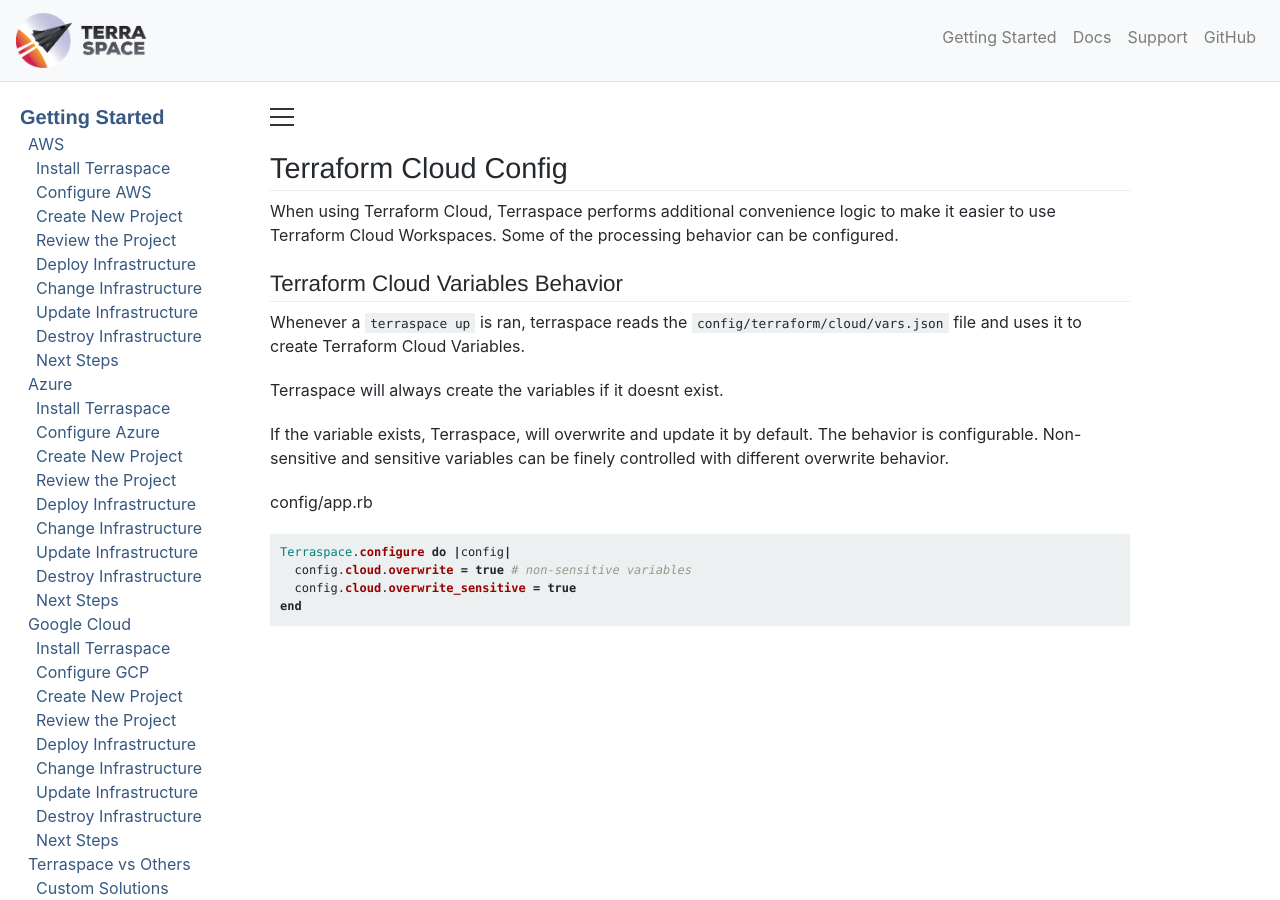
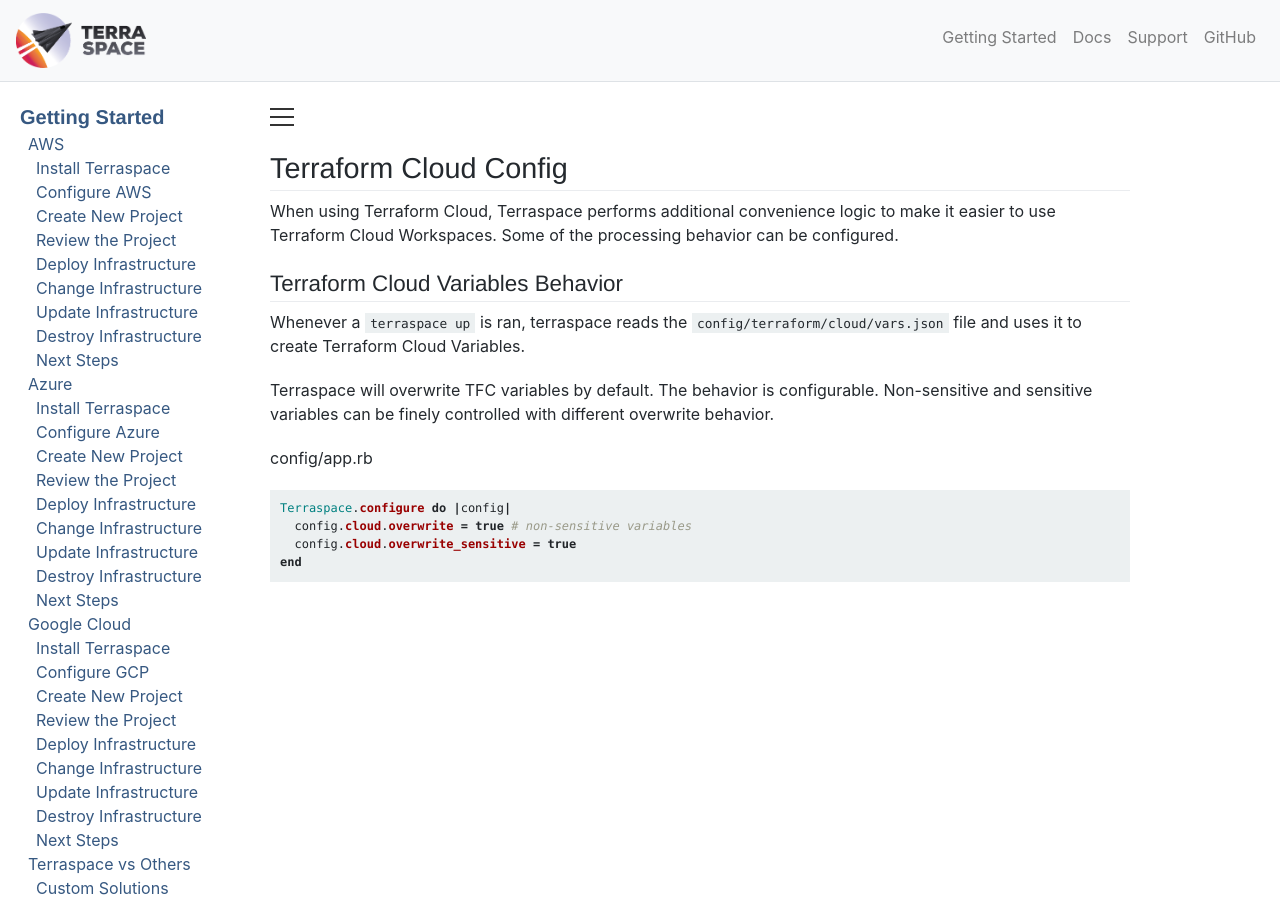
Before and after one commit to boltops-tools/terraspace-docs, a Jekyll site: the page built from _docs/cloud/config.md, in a window 1280 px wide and 900 px high. Built offline with Jekyll 4.4.1, drawn with Linux system fonts in a browser that asks for light colours; a script that is not in the unit is left out.

Commit message:
update docs

```diff
--- a/_docs/cloud/config.md
+++ b/_docs/cloud/config.md
@@ -8,9 +8,7 @@
 
 Whenever a `terraspace up` is ran, terraspace reads the `config/terraform/cloud/vars.json` file and uses it to create Terraform Cloud Variables.
 
-Terraspace will always create the variables if it doesnt exist.
-
-If the variable exists, Terraspace, will overwrite and update it by default. The behavior is configurable. Non-sensitive and sensitive variables can be finely controlled with different overwrite behavior.
+Terraspace will overwrite TFC variables by default. The behavior is configurable. Non-sensitive and sensitive variables can be finely controlled with different overwrite behavior.
 
 config/app.rb
 
```
